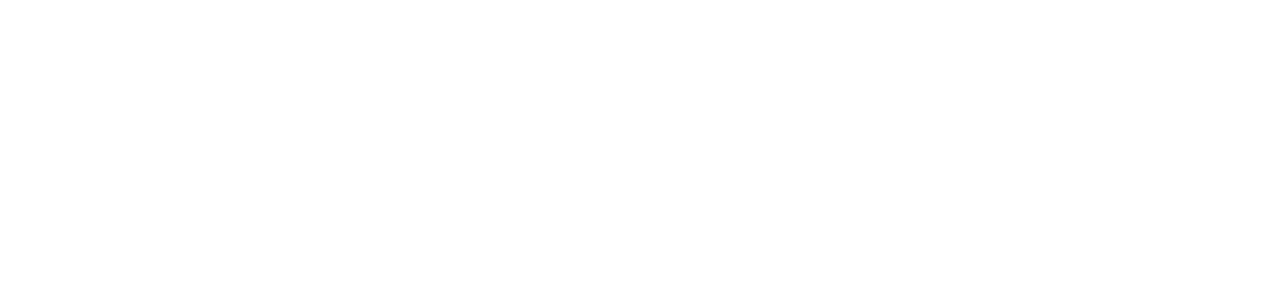
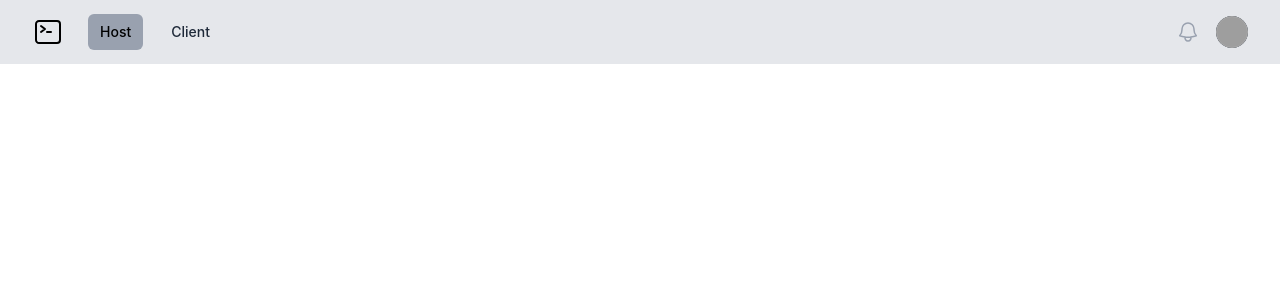
Before and after one commit to trevorwiebe/gpu, a React (Vite) app in the folder front-end/: page / in a window 1280 px wide. Shown: the top 300 px of the page. Built offline with nearby package versions, Linux system fonts and the light colour scheme; grey boxes are pictures that could not be loaded.

Commit message:
headlessui-react and heroicons-react, add NavBar

```diff
--- a/front-end/package.json
+++ b/front-end/package.json
@@ -10,6 +10,8 @@
     "preview": "vite preview"
   },
   "dependencies": {
+    "@headlessui/react": "^2.2.9",
+    "@heroicons/react": "^2.2.0",
     "@reduxjs/toolkit": "^2.11.0",
     "@tailwindcss/vite": "^4.1.17",
     "react": "^19.2.0",
--- a/front-end/src/App.css
+++ b/front-end/src/App.css
@@ -0,0 +1 @@
+@import "tailwindcss";
--- a/front-end/src/App.tsx
+++ b/front-end/src/App.tsx
@@ -1,10 +1,11 @@
 import './App.css'
+import NavBar from './components/NavBar'
 
 function App() {
 
   return (
     <>
-
+      <NavBar/>
     </>
   )
 }
--- /dev/null
+++ b/front-end/src/components/NavBar.tsx
@@ -0,0 +1,128 @@
+import { Disclosure, DisclosureButton, DisclosurePanel, Menu, MenuButton, MenuItem, MenuItems } from '@headlessui/react'
+import { Bars3Icon, BellIcon, CommandLineIcon, XMarkIcon } from '@heroicons/react/24/outline'
+
+const navigation = [
+  { name: 'Host', href: '#', current: true },
+  { name: 'Client', href: '#', current: false },
+]
+
+function classNames(...classes: string[]) {
+  return classes.filter(Boolean).join(' ')
+}
+
+export default function NavBar() {
+  return (
+    <Disclosure as="nav" className="relative bg-gray-200">
+      <div className="mx-auto max-w-7xl px-2 sm:px-6 lg:px-8">
+        <div className="relative flex h-16 items-center justify-between">
+
+          <div className="absolute inset-y-0 left-0 flex items-center sm:hidden">
+            {/* Mobile menu button*/}
+            <DisclosureButton className="group relative inline-flex items-center justify-center rounded-md p-2 text-gray-800 hover:bg-white hover:text-black focus:outline-2 focus:-outline-offset-1 focus:outline-indigo-500">
+              <span className="absolute -inset-0.5" />
+              <span className="sr-only">Open main menu</span>
+              <Bars3Icon aria-hidden="true" className="block size-6 group-data-open:hidden" />
+              <XMarkIcon aria-hidden="true" className="hidden size-6 group-data-open:block" />
+            </DisclosureButton>
+          </div>
+
+          <div className="flex flex-1 items-center justify-center sm:items-stretch sm:justify-start">
+            <div className="flex shrink-0 items-center">
+              <CommandLineIcon aria-hidden="true" className="size-8"/>
+            </div>
+            <div className="hidden sm:ml-6 sm:block">
+              <div className="flex space-x-4">
+                {navigation.map((item) => (
+                  <a
+                    key={item.name}
+                    href={item.href}
+                    aria-current={item.current ? 'page' : undefined}
+                    className={classNames(
+                      item.current ? 'bg-gray-400 text-black hover:bg-gray-600' : 'text-gray-800 hover:bg-white hover:text-black',
+                      'rounded-md px-3 py-2 text-sm font-medium',
+                    )}
+                  >
+                    {item.name}
+                  </a>
+                ))}
+              </div>
+            </div>
+          </div>
+
+          <div className="absolute inset-y-0 right-0 flex items-center pr-2 sm:static sm:inset-auto sm:ml-6 sm:pr-0">
+            <button
+              type="button"
+              className="relative rounded-full p-1 text-gray-400 focus:outline-2 focus:outline-offset-2 focus:outline-indigo-500"
+            >
+              <span className="absolute -inset-1.5" />
+              <span className="sr-only">View notifications</span>
+              <BellIcon aria-hidden="true" className="size-6" />
+            </button>
+
+            {/* Profile dropdown */}
+            <Menu as="div" className="relative ml-3">
+              <MenuButton className="relative flex rounded-full focus-visible:outline-2 focus-visible:outline-offset-2 focus-visible:outline-indigo-500">
+                <span className="absolute -inset-1.5" />
+                <span className="sr-only">Open user menu</span>
+                <img
+                  alt=""
+                  src="https://images.unsplash.com/photo-1472099645785-5658abf4ff4e?ixlib=rb-1.2.1&ixid=eyJhcHBfaWQiOjEyMDd9&auto=format&fit=facearea&facepad=2&w=256&h=256&q=80"
+                  className="size-8 rounded-full bg-gray-800 outline -outline-offset-1 outline-white/10"
+                />
+              </MenuButton>
+
+              <MenuItems
+                transition
+                className="absolute right-0 z-10 mt-2 w-48 origin-top-right rounded-md bg-white py-1 shadow-lg outline outline-black/5 transition data-closed:scale-95 data-closed:transform data-closed:opacity-0 data-enter:duration-100 data-enter:ease-out data-leave:duration-75 data-leave:ease-in"
+              >
+                <MenuItem>
+                  <a
+                    href="#"
+                    className="block px-4 py-2 text-sm text-gray-700 data-focus:bg-gray-100 data-focus:outline-hidden"
+                  >
+                    Your profile
+                  </a>
+                </MenuItem>
+                <MenuItem>
+                  <a
+                    href="#"
+                    className="block px-4 py-2 text-sm text-gray-700 data-focus:bg-gray-100 data-focus:outline-hidden"
+                  >
+                    Settings
+                  </a>
+                </MenuItem>
+                <MenuItem>
+                  <a
+                    href="#"
+                    className="block px-4 py-2 text-sm text-gray-700 data-focus:bg-gray-100 data-focus:outline-hidden"
+                  >
+                    Sign out
+                  </a>
+                </MenuItem>
+              </MenuItems>
+            </Menu>
+          </div>
+        </div>
+      </div>
+
+      <DisclosurePanel className="sm:hidden">
+        <div className="space-y-1 px-2 pt-2 pb-3">
+          {navigation.map((item) => (
+            <DisclosureButton
+              key={item.name}
+              as="a"
+              href={item.href}
+              aria-current={item.current ? 'page' : undefined}
+              className={classNames(
+                item.current ? 'bg-gray-400 text-black hover:bg-gray-600' : 'text-gray-800 hover:bg-white hover:text-black',
+                'block rounded-md px-3 py-2 text-base font-medium',
+              )}
+            >
+              {item.name}
+            </DisclosureButton>
+          ))}
+        </div>
+      </DisclosurePanel>
+    </Disclosure>
+  )
+}
```
Also changed, not shown: 1 other file (tests, documents, lock files or other folders).
